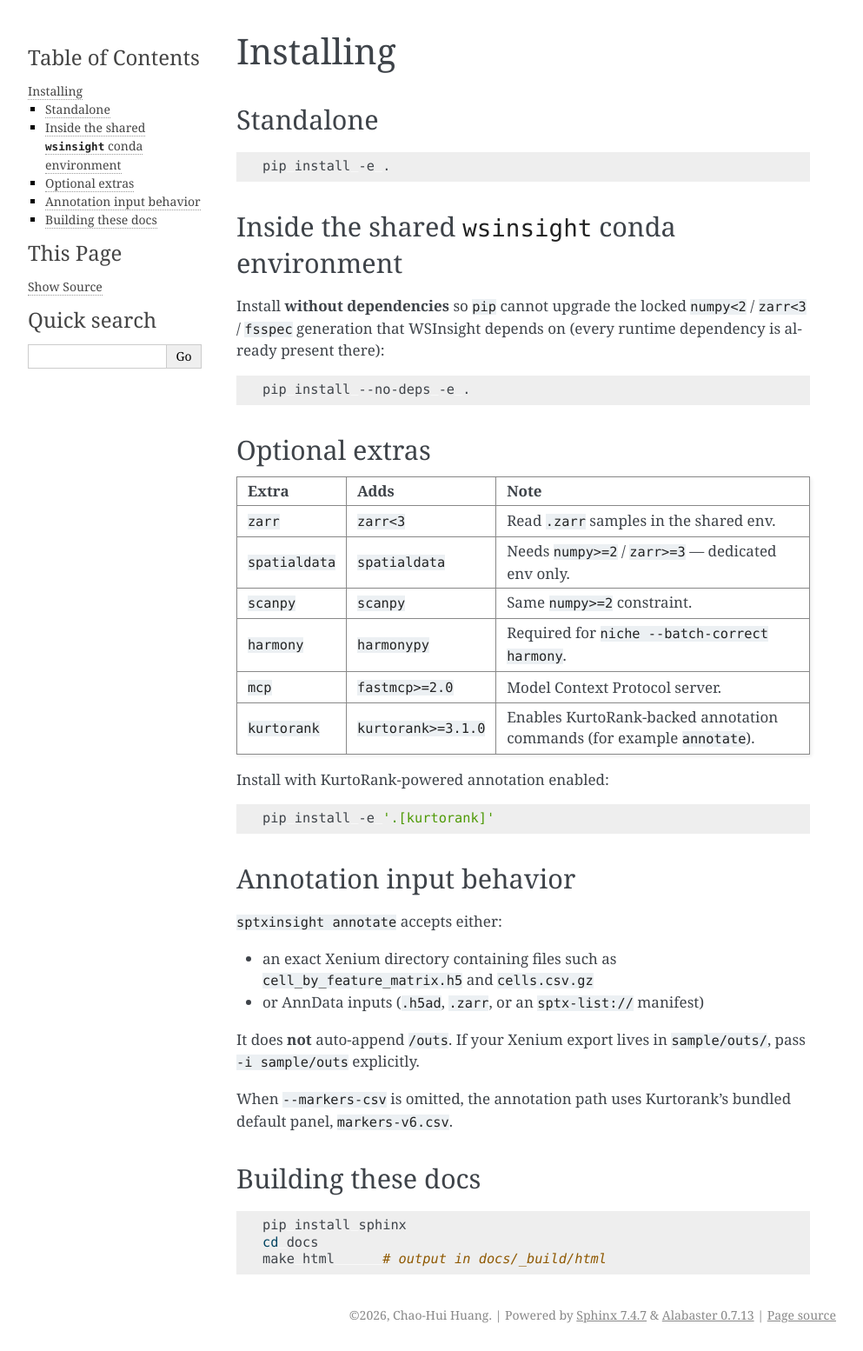
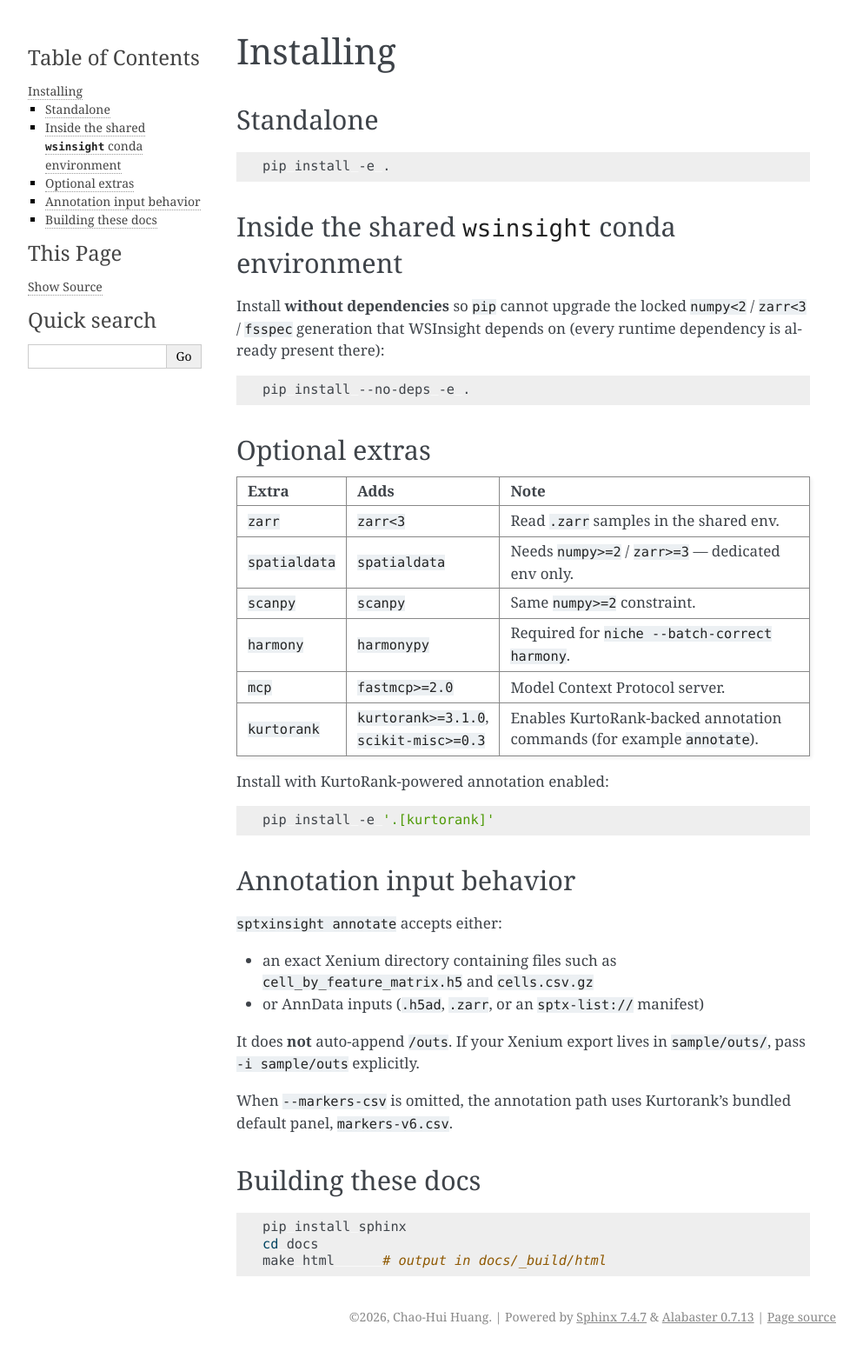
Before and after one commit to huangch/sptxinsight, a Sphinx documentation site: the page built from docs/installing.rst, in a window 1280 px wide. Shown: the whole page at 87% size, without its empty margins (148-1141 px from the left). Built offline with Sphinx 7.4.7, drawn with Linux system fonts in a browser that asks for light colours.

Commit message:
modified:   Dockerfile 	modified:   README.md 	modified:   conda-setup.sh 	modified:   docs/installing.rst 	modified:   pyproject.toml

```diff
--- a/docs/installing.rst
+++ b/docs/installing.rst
@@ -45,7 +45,7 @@ Optional extras
      - ``fastmcp>=2.0``
      - Model Context Protocol server.
    * - ``kurtorank``
-     - ``kurtorank>=3.1.0``
+     - ``kurtorank>=3.1.0``, ``scikit-misc>=0.3``
      - Enables KurtoRank-backed annotation commands (for example ``annotate``).
 
 Install with KurtoRank-powered annotation enabled:
--- a/pyproject.toml
+++ b/pyproject.toml
@@ -96,6 +96,7 @@ mcp = [
 # Optional KurtoRank-powered annotation / marker-prep commands.
 kurtorank = [
   "kurtorank>=3.1.0",
+  "scikit-misc>=0.3",
   "numpy<2.0.0",
   "zarr<3",
   "squidpy<1.7",
```
Also changed, not shown: README.md (+1 -1 lines), 2 other files.
